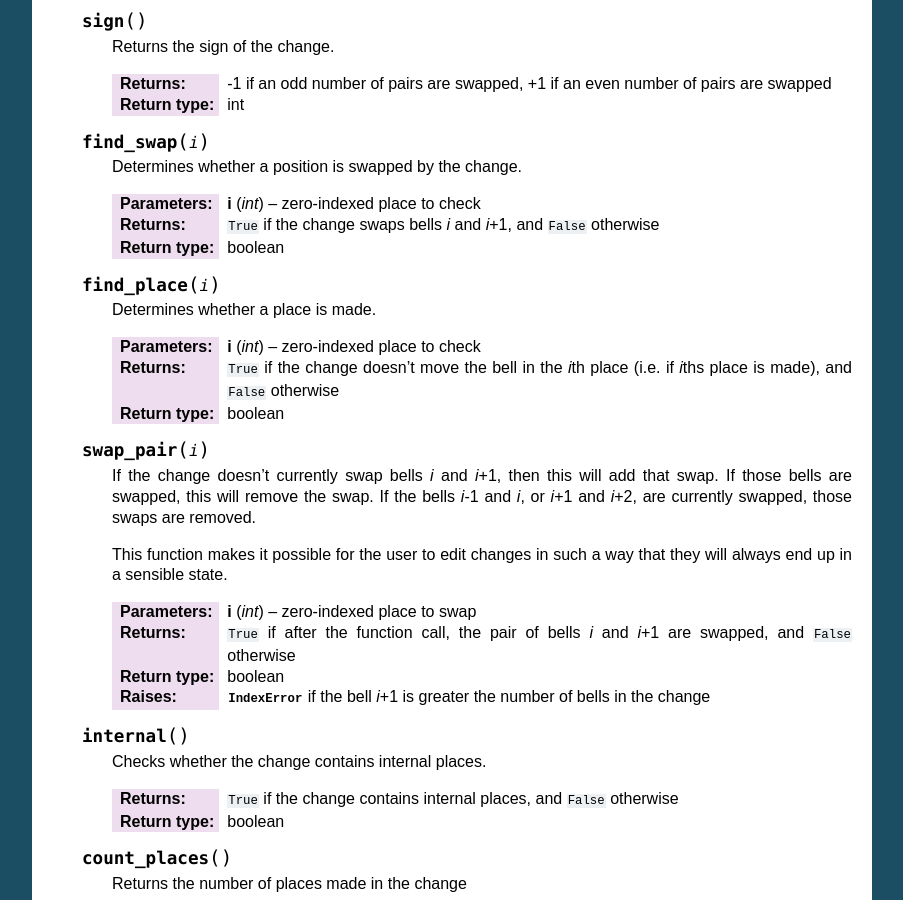
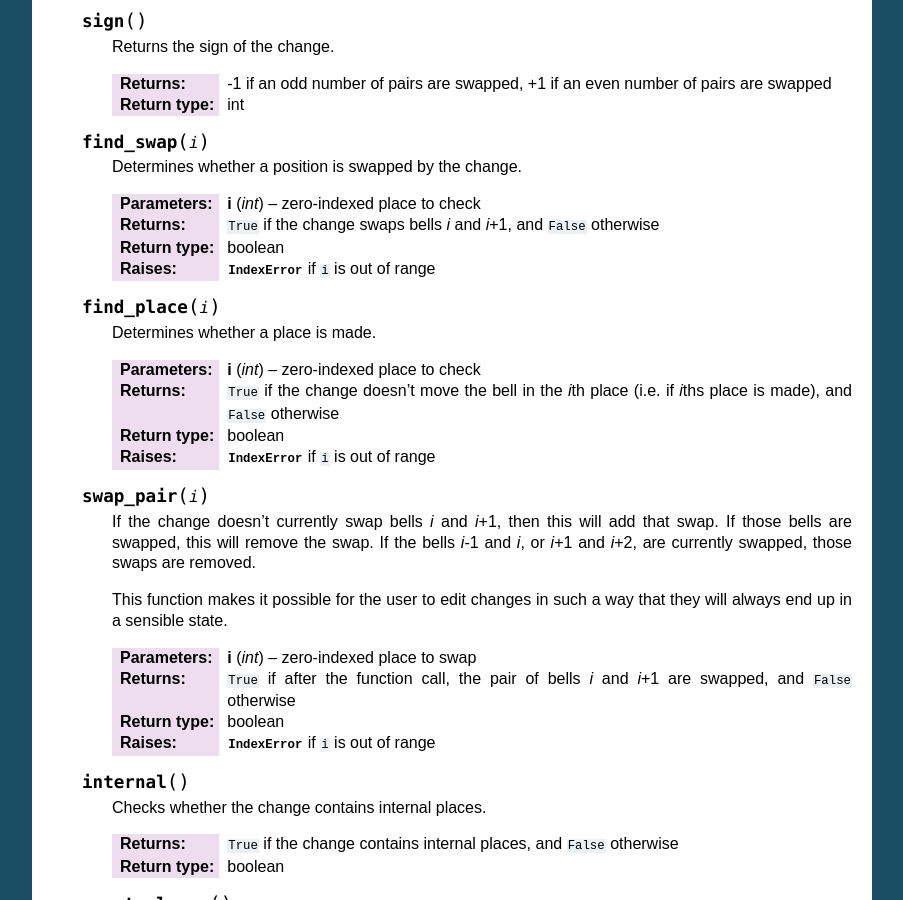
Before and after one commit to ringing-lib/ringing-lib-python, a Sphinx documentation site: the page built from docs/source/classes/change.rst, in a window 1280 px wide and 900 px high, scrolled down 1203 px. Shown: the whole window, without its empty margins (198-1101 px from the left). Built offline with Sphinx 7.4.7, drawn with Linux system fonts in a browser that asks for light colours.

Commit message:
Added bounds checks on Change methods taking bell index numbers

```diff
--- a/docs/source/classes/change.rst
+++ b/docs/source/classes/change.rst
@@ -76,6 +76,7 @@ The Change Class
       :return: ``True`` if the change swaps bells *i* and *i*\ +1, and ``False``
          otherwise
       :rtype: boolean
+      :raises: :exc:`IndexError` if ``i`` is out of range
 
    .. method:: find_place(i)
 
@@ -85,6 +86,7 @@ The Change Class
       :return: ``True`` if the change doesn't move the bell in the *i*\ th place
          (i.e. if *i*\ ths place is made), and ``False`` otherwise
       :rtype: boolean
+      :raises: :exc:`IndexError` if ``i`` is out of range
 
    .. method:: swap_pair(i)
 
@@ -100,8 +102,7 @@ The Change Class
       :return: ``True`` if after the function call, the pair of bells *i* and
          *i*\ +1 are swapped, and ``False`` otherwise
       :rtype: boolean
-      :raises: :exc:`IndexError` if the bell *i*\ +1 is greater the number of
-         bells in the change
+      :raises: :exc:`IndexError` if ``i`` is out of range
 
    .. method:: internal()
 
```
Also changed, not shown: 2 other files.
